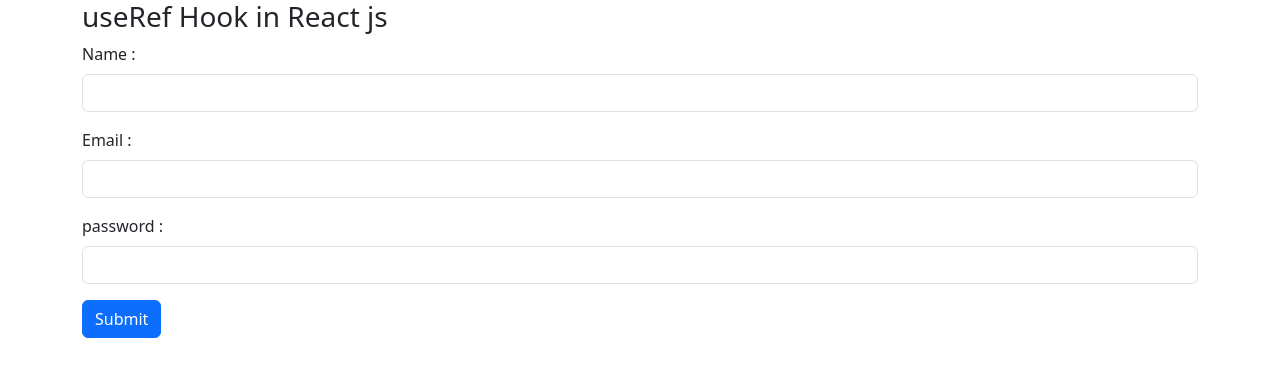
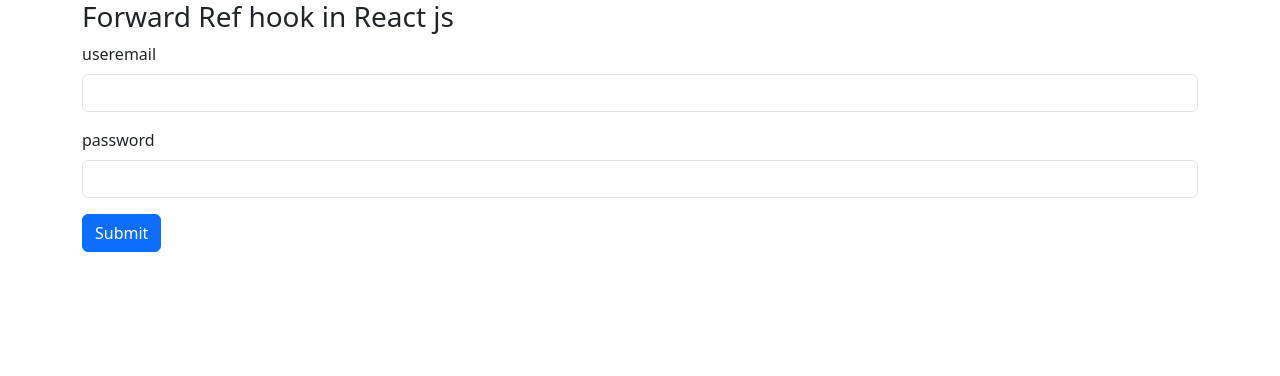
Before and after one commit to Developerramm/mern-stack-development, a React (Vite) app in the folder React/demo/: page / in a window 1280 px wide. Shown: the top 376 px of the page. Built offline with nearby package versions, Linux system fonts and the light colour scheme.

Commit message:
forwardRef in React js

```diff
--- a/React/demo/src/App.jsx
+++ b/React/demo/src/App.jsx
@@ -1,10 +1,11 @@
 import React from "react";
 import RefHookDemo from "./RefHook/RefHookDemo";
+import ForwardRefDemo from "./RefHook/ForwardRefDemo";
 
 const App = () => {
   return (
     <div className="container">
-      <RefHookDemo />
+      <ForwardRefDemo />
     </div>
   );
 };
--- /dev/null
+++ b/React/demo/src/RefHook/ForwardRefDemo.jsx
@@ -0,0 +1,29 @@
+import React, { useRef } from "react";
+import InputField from "./InputField";
+
+const ForwardRefDemo = () => {
+  const useremail = useRef(null);
+  const password = useRef(null);
+
+  const handleFormSubmit = (e) => {
+    e.preventDefault();
+    console.log(useremail.current.value,password.current.value)
+  };
+  return (
+    <div className="row">
+      <h3>Forward Ref hook in React js </h3>
+      <form onSubmit={handleFormSubmit}>
+        <InputField label="useremail" ref={useremail} />
+        <InputField label="password" ref={password} />
+
+        <div className="col-auto">
+          <button className="btn btn-primary" type="submit">
+            Submit{" "}
+          </button>
+        </div>
+      </form>
+    </div>
+  );
+};
+
+export default ForwardRefDemo;
--- /dev/null
+++ b/React/demo/src/RefHook/InputField.jsx
@@ -0,0 +1,16 @@
+import React, { forwardRef, useId } from "react";
+
+const InputField = forwardRef((props, ref) => {
+  const id = useId();
+  return (
+    <div className="mb-3">
+      <label htmlFor={id} className="form-label">
+        {" "}
+        {props.label}{" "}
+      </label>
+      <input type="text" className="form-control" ref={ref} />
+    </div>
+  );
+});
+
+export default InputField;
```
